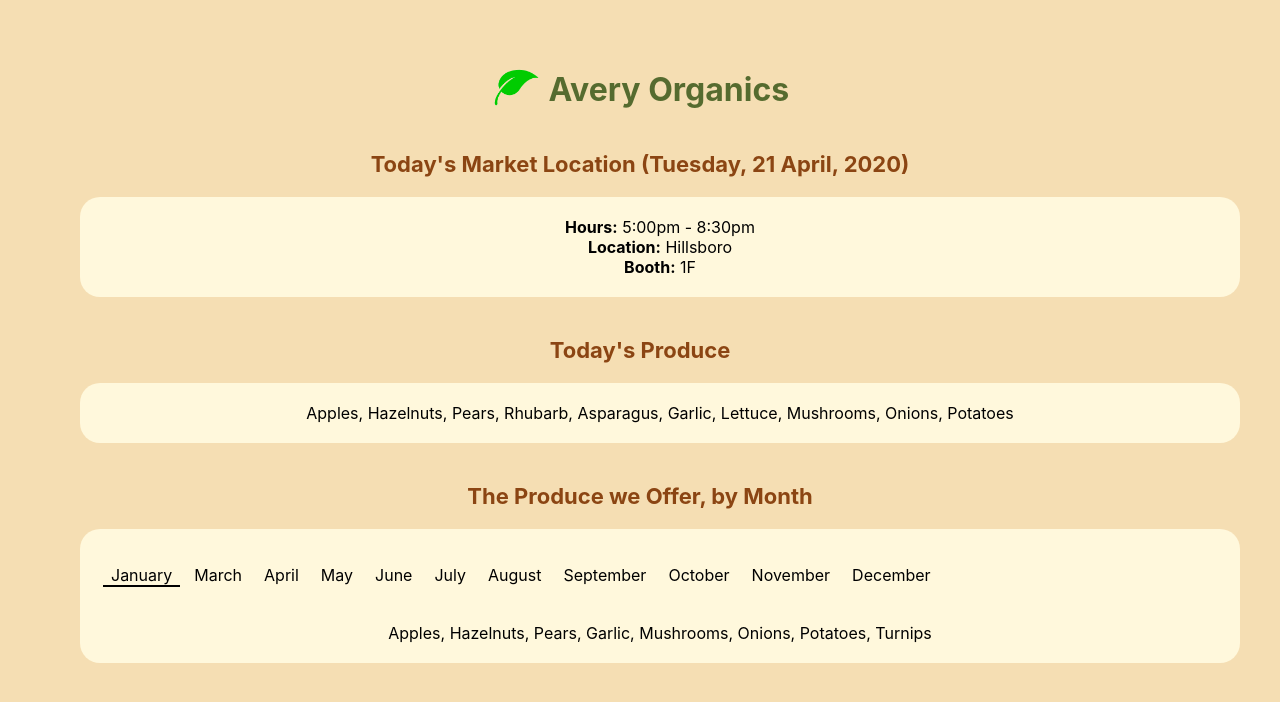
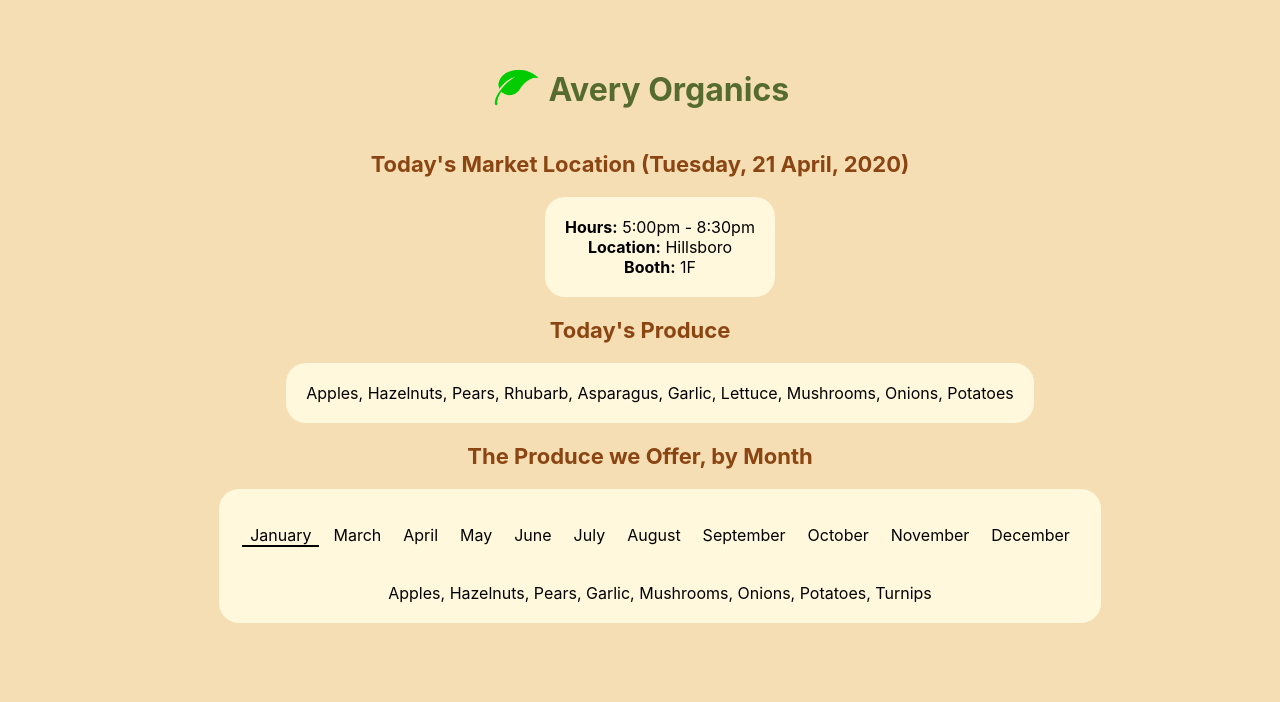
Before and after one commit to kentpmckinney/epi-farmers-market, a React (Create React App) app: page / in a window 1280 px wide. Shown: the top 702 px of the page. Built offline with nearby package versions, Linux system fonts and the light colour scheme.

Commit message:
add additional styling

```diff
--- a/src/components/InfoDisplay/InfoDisplay.css
+++ b/src/components/InfoDisplay/InfoDisplay.css
@@ -1,4 +1,5 @@
 .infopanel {
+  display:inline-block;
   margin-left: 40px;
   padding: 20px;
   background-color: cornsilk;
--- a/src/components/MonthDisplay/MonthDisplay.css
+++ b/src/components/MonthDisplay/MonthDisplay.css
@@ -26,11 +26,10 @@
 }
 
 .noselect {
-  -webkit-touch-callout: none; /* iOS Safari */
-    -webkit-user-select: none; /* Safari */
-     -khtml-user-select: none; /* Konqueror HTML */
-       -moz-user-select: none; /* Old versions of Firefox */
-        -ms-user-select: none; /* Internet Explorer/Edge */
-            user-select: none; /* Non-prefixed version, currently
-                                  supported by Chrome, Opera and Firefox */
+  -webkit-touch-callout: none;
+  -webkit-user-select: none;
+  -khtml-user-select: none;
+  -moz-user-select: none;
+  -ms-user-select: none;
+  user-select: none;
 }
```
